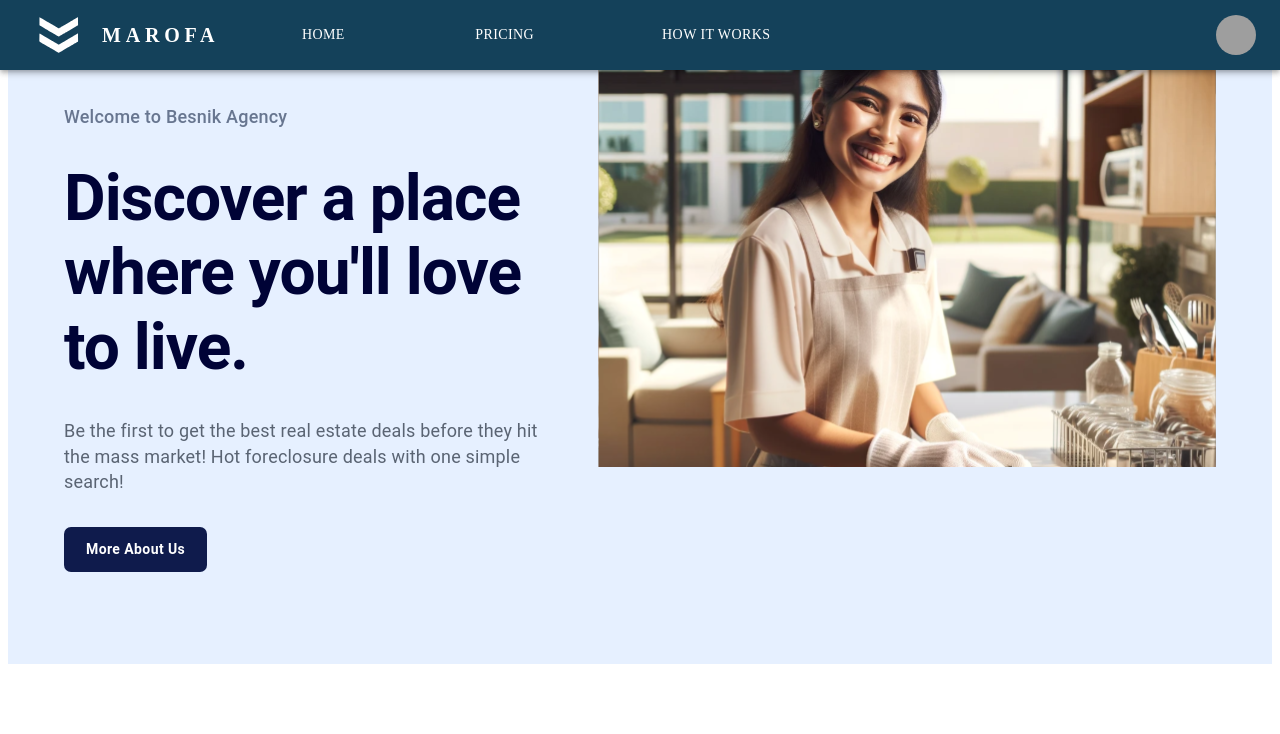
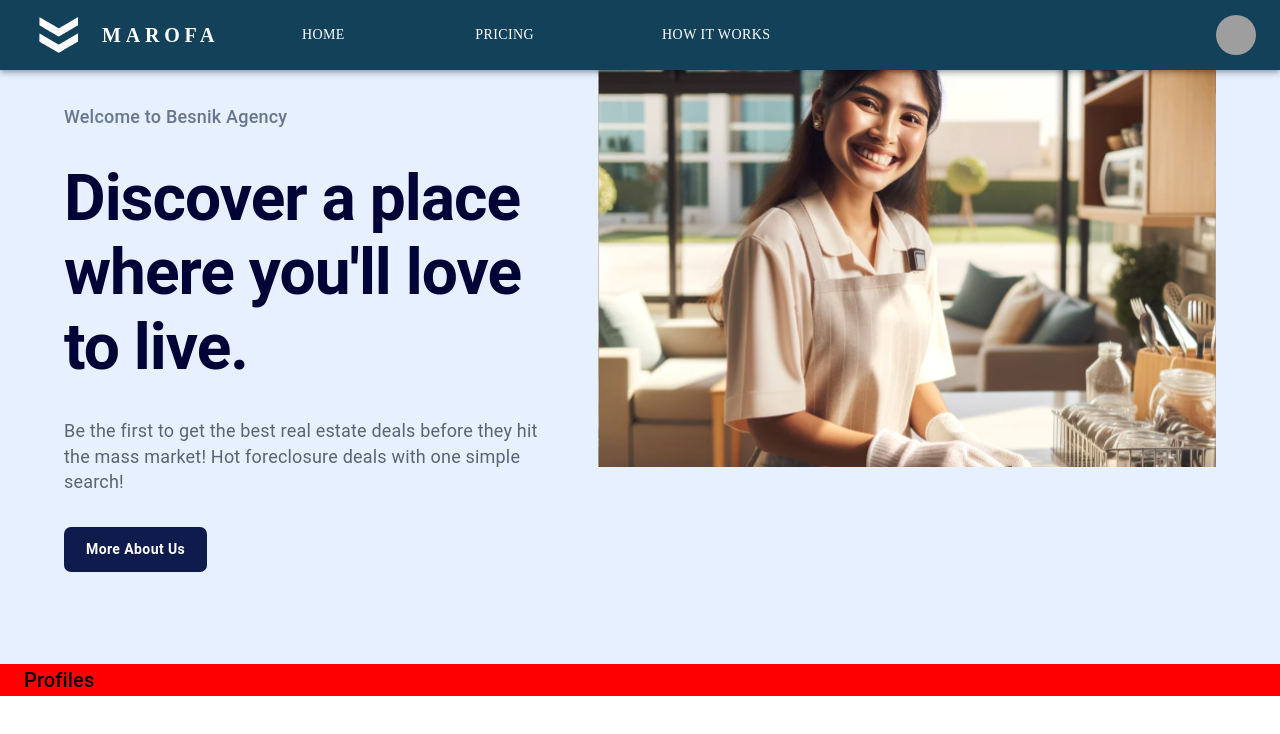
Before and after one commit to HriGrit/Marofa, a React (Vite) app in the folder client/: page / in a window 1280 px wide. Shown: the top 734 px of the page. Built offline with nearby package versions, Linux system fonts and the light colour scheme; grey boxes are pictures that could not be loaded; a web font is replaced by a local one.

Commit message:
margin fix

```diff
--- a/client/src/App.css
+++ b/client/src/App.css
@@ -1,3 +1,7 @@
+*{
+  margin:0;
+}
+
 @font-face {
   font-family: 'NeoSans';
   src: url('src/assets/fonts/NeoSansArabic.ttf') format('truetype');
--- /dev/null
+++ b/client/src/components/Hero/Profiles.jsx
@@ -0,0 +1,17 @@
+import React from 'react'
+
+import Box from '@mui/material/Box'
+import Typography from '@mui/material/Typography'
+import Container from '@mui/material/Container'
+
+const Profiles = () => {
+    return (
+        <Container position={"fixed"} sx={{ backgroundColor: "red" }} maxWidth="xxl">
+            <Typography variant="h6" component="div" sx={{ flexGrow: 1 }}>
+                Profiles
+            </Typography>
+        </Container>
+    )
+}
+
+export default Profiles
--- a/client/src/pages/Home/Home.jsx
+++ b/client/src/pages/Home/Home.jsx
@@ -1,12 +1,14 @@
 import React from 'react';
 import Navbar from '../../components/Navbar/navbar';
 import Hero from '../../components/Hero/Hero';
+import Profiles from '../../components/Hero/Profiles';
 
 const Home = () => {
     return (
         <>
             <Navbar />
             <Hero />
+            <Profiles />
         </>
     );
 };
```
